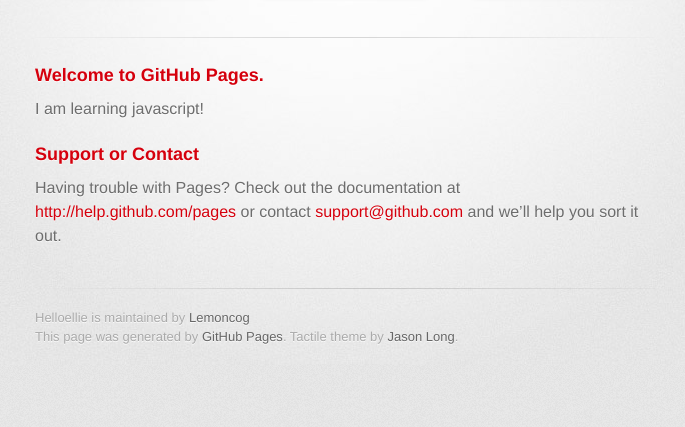
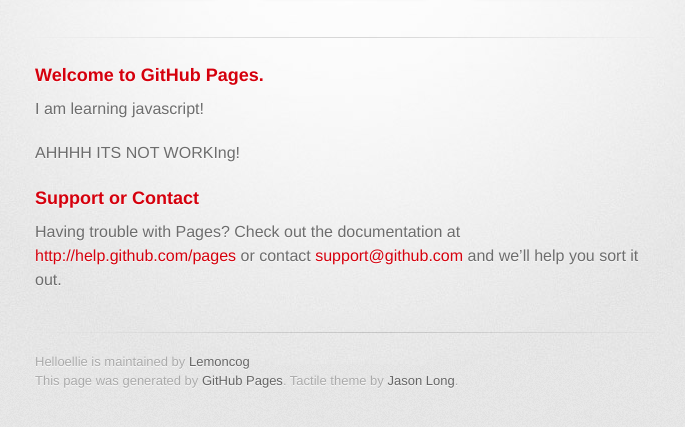
Before and after one commit to Lemoncog/HelloEllie, a plain HTML site: page index.html in a window 1280 px wide. Shown: the part 209-636 px from the top of the page, without its empty margins (295-980 px from the left). Drawn offline with Linux system fonts and the light colour scheme; a web font is replaced by a local one.

Commit message:
Nothing works!

```diff
--- a/index.html
+++ b/index.html
@@ -36,6 +36,8 @@
 
 <p>I am learning javascript!</p>
 
+<p>AHHHH ITS NOT WORKIng!</p>
+
 <h3>
 <a name="support-or-contact" class="anchor" href="#support-or-contact"><span class="octicon octicon-link"></span></a>Support or Contact</h3>
 
```
